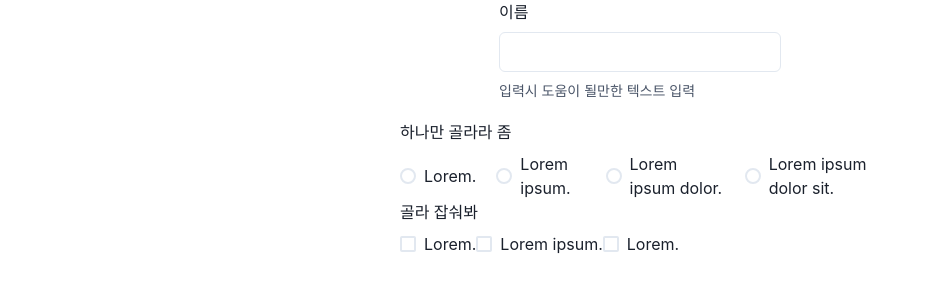
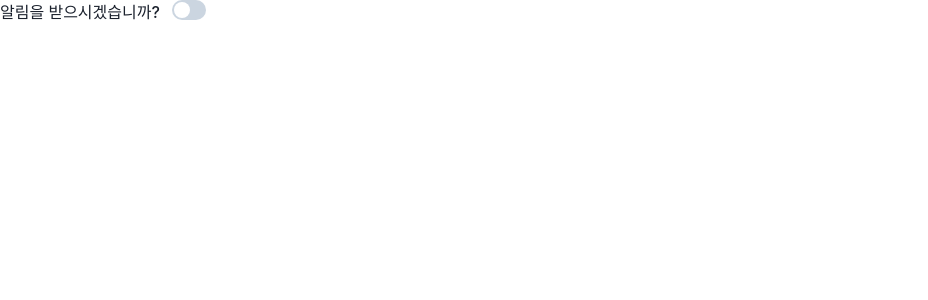
Before and after one commit to amz940/react20231031, a React (Create React App) app: page / in a window 1280 px wide. Shown: the top 300 px of the page, without its empty margins (0-928 px from the left). Built offline with nearby package versions, Linux system fonts and the light colour scheme.

Commit message:
switch 만드는 법

```diff
--- a/src/App.js
+++ b/src/App.js
@@ -1,56 +1,22 @@
 import {
   Box,
   Center,
-  Checkbox,
-  CheckboxGroup,
   Flex,
   FormControl,
-  FormHelperText,
   FormLabel,
-  Input,
-  Radio,
-  RadioGroup,
+  Switch,
+  Textarea,
 } from "@chakra-ui/react";
 
-function App() {
+function App(props) {
   return (
     <div>
-      <Center>
-        <Box maxW={"480px"}>
-          <FormControl>
-            <FormLabel>이름</FormLabel>
-            <Input />
-            <FormHelperText>입력시 도움이 될만한 텍스트 입력</FormHelperText>
-          </FormControl>
-        </Box>
-      </Center>
-      <Center mt={5}>
-        <Box w={"480px"}>
-          <FormControl>
-            <FormLabel>하나만 골라라 좀</FormLabel>
-            <RadioGroup>
-              <Flex gap={5}>
-                <Radio value="value1">Lorem.</Radio>
-                <Radio value="value2">Lorem ipsum.</Radio>
-                <Radio value="value3">Lorem ipsum dolor.</Radio>
-                <Radio value="value4">Lorem ipsum dolor sit.</Radio>
-              </Flex>
-            </RadioGroup>
-          </FormControl>
-        </Box>
-      </Center>
-      <Center>
-        <Box w={"480px"}>
-          <FormControl>
-            <FormLabel>골라 잡숴봐</FormLabel>
-            <CheckboxGroup>
-              <Checkbox>Lorem.</Checkbox>
-              <Checkbox>Lorem ipsum.</Checkbox>
-              <Checkbox>Lorem.</Checkbox>
-            </CheckboxGroup>
-          </FormControl>
-        </Box>
-      </Center>
+      <Box w={"480px"}>
+        <FormControl display={"flex"} alignItem={"center"}>
+          <FormLabel mb={0}>알림을 받으시겠습니까?</FormLabel>
+          <Switch size={"md"} colorScheme="orange" />
+        </FormControl>
+      </Box>
     </div>
   );
 }
```
